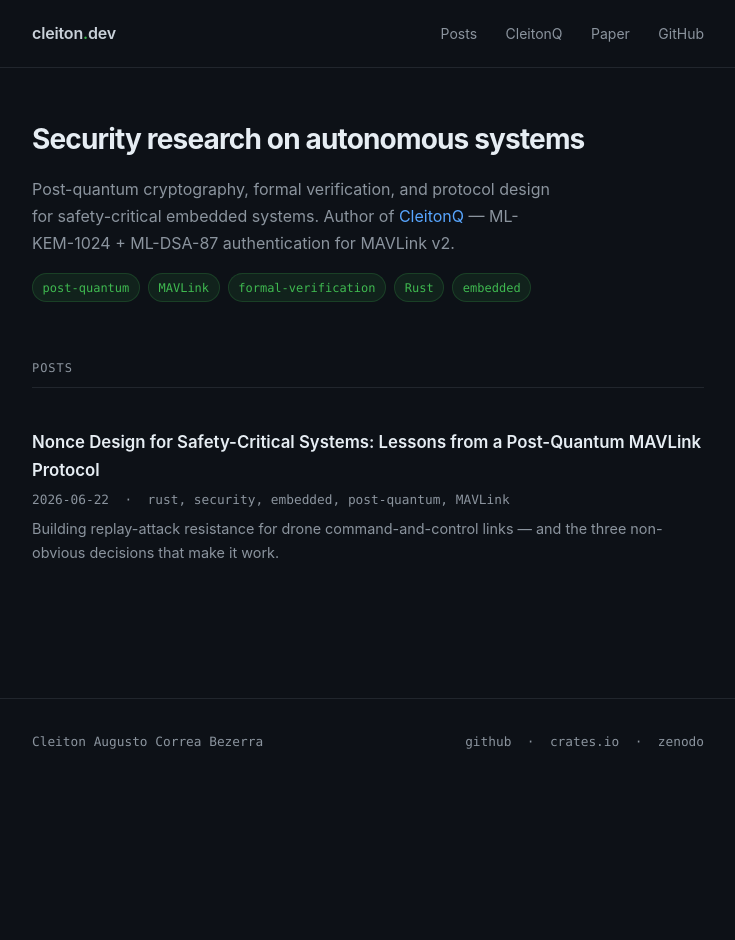
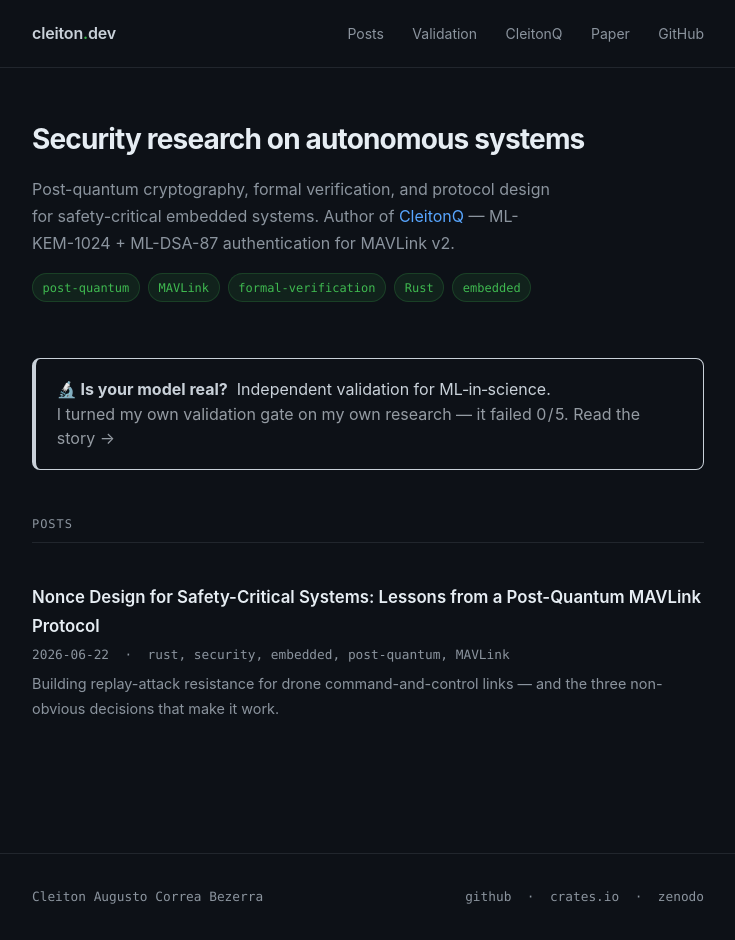
Before and after one commit to cleitonaugusto/cleitonaugusto.github.io, a Jekyll site: the page built from index.html, in a window 1280 px wide. Shown: the whole page, without its empty margins (272-1007 px from the left). Built offline with Jekyll 4.4.1, drawn with Linux system fonts in a browser that asks for light colours; before the commit the page ends 900 px from its top, so only the background shows below that.

Commit message:
home: add Validation callout + nav link

```diff
--- a/_layouts/default.html
+++ b/_layouts/default.html
@@ -25,6 +25,7 @@
     </a>
     <nav>
       <a href="{{ '/' | relative_url }}">Posts</a>
+      <a href="{{ '/validation/' | relative_url }}">Validation</a>
       <a href="https://github.com/cleitonaugusto/CleitonQ" target="_blank" rel="noopener">CleitonQ</a>
       <a href="https://doi.org/10.5281/zenodo.20776349" target="_blank" rel="noopener">Paper</a>
       <a href="https://github.com/cleitonaugusto" target="_blank" rel="noopener">GitHub</a>
--- a/index.html
+++ b/index.html
@@ -20,6 +20,14 @@ layout: default
     </div>
   </div>
 
+  <a class="home-callout" href="{{ '/validation/' | relative_url }}"
+     style="display:block; border:1px solid currentColor; border-left:4px solid currentColor;
+            border-radius:8px; padding:1.1rem 1.3rem; margin:1.75rem 0 2.75rem;
+            text-decoration:none; color:inherit; line-height:1.55;">
+    <strong>🔬 Is your model real?</strong>&nbsp; Independent validation for ML&#8209;in&#8209;science.<br>
+    <span style="opacity:.72;">I turned my own validation gate on my own research — it failed 0&#8202;/&#8202;5. Read the story →</span>
+  </a>
+
   <div class="section-label">Posts</div>
 
   <ul class="post-list">
```
